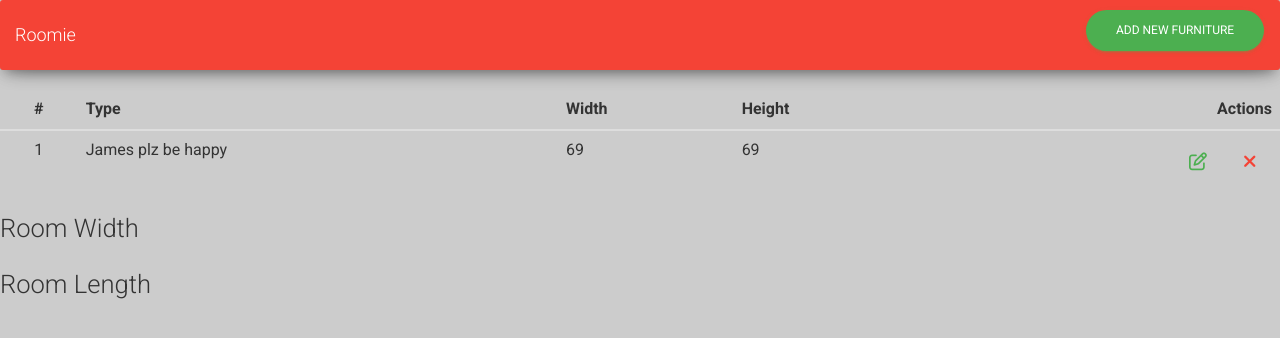
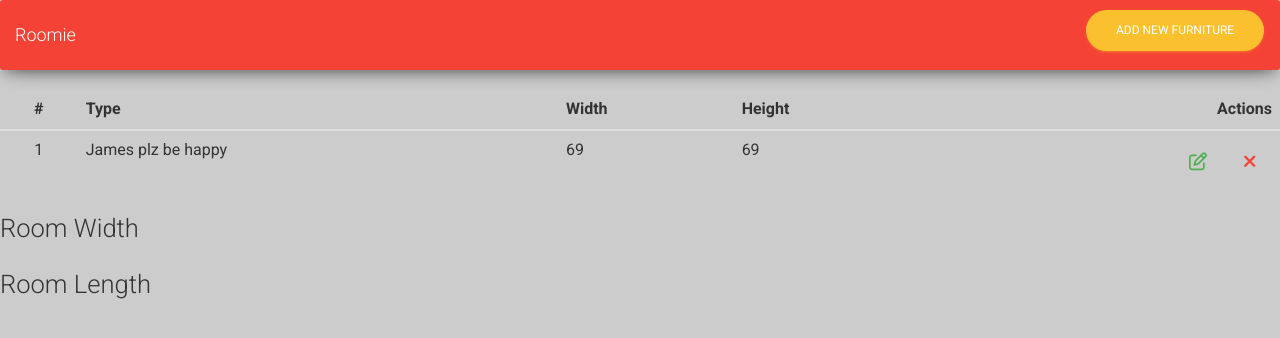
Before and after one commit to nlieb/Roomie, a website built with webpack: page index.html in a window 1280 px wide. Built offline with nearby package versions, Linux system fonts and the light colour scheme.

Commit message:
Adjusted button style

```diff
--- a/index.html
+++ b/index.html
@@ -26,7 +26,7 @@
       <div class="collapse navbar-collapse" id="navigation-doc">
         <ul class="nav navbar-nav navbar-right">
           <li>
-            <button class="btn btn-success btn-round add-nav-button" data-toggle="modal" data-target="#addItemModel">Add New Furniture</button>
+            <button class="btn btn-warning btn-round" data-toggle="modal" data-target="#addItemModel">Add New Furniture</button>
           </li>
         </ul>
       </div>
```
